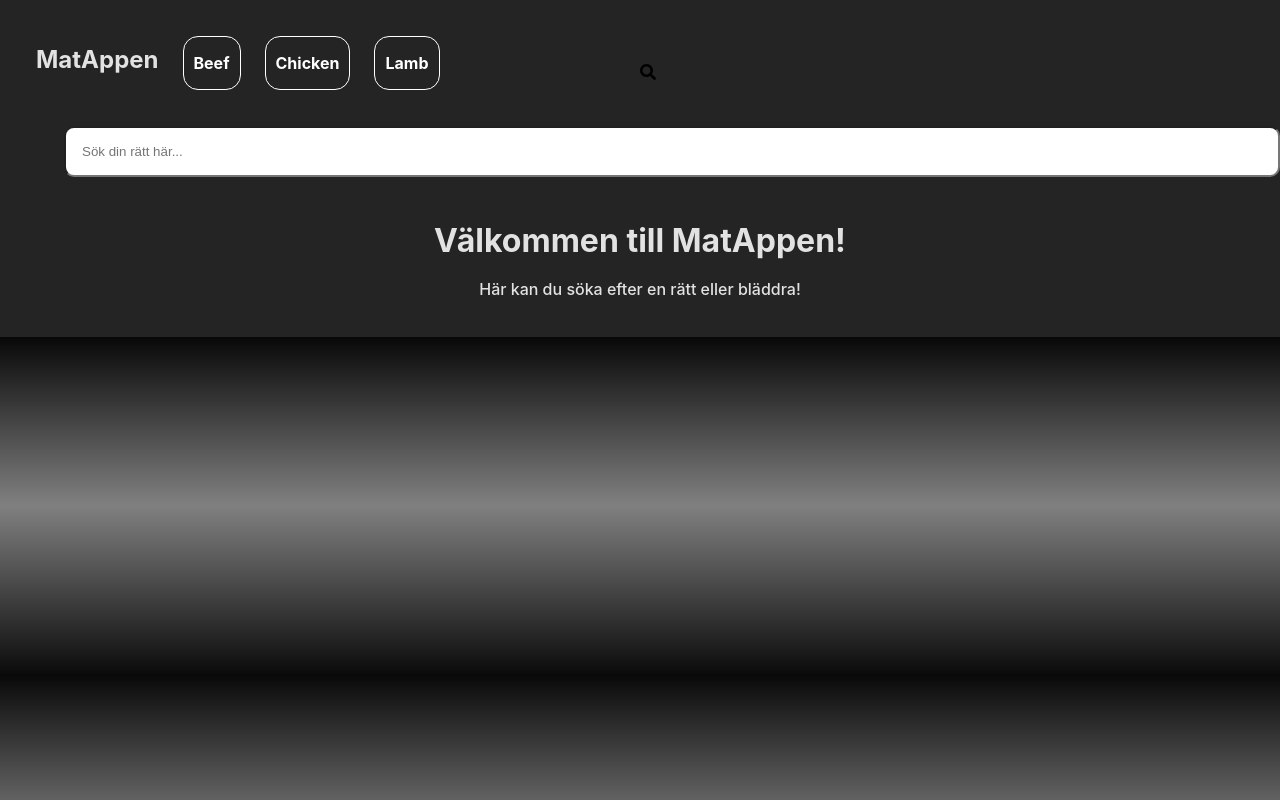
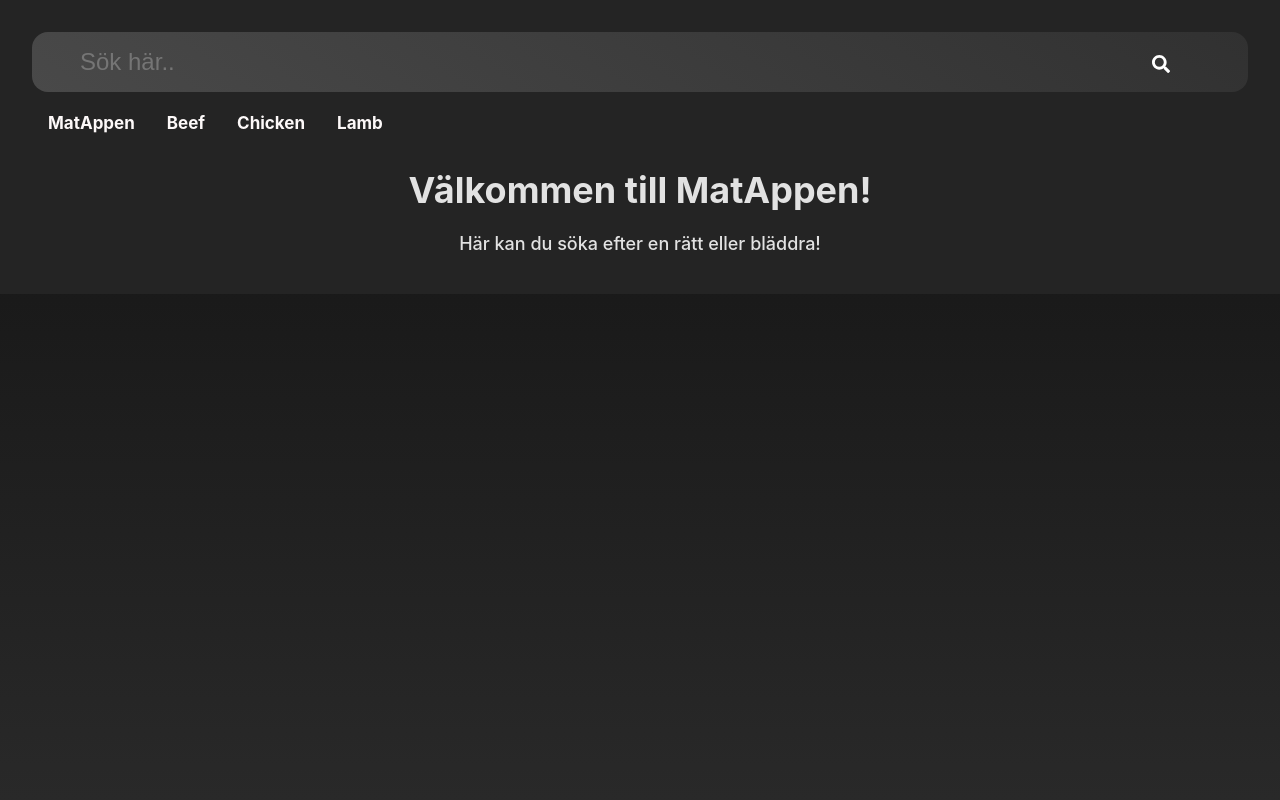
Before and after one commit to Niklaspelli/MatApp, a React (Vite) app: page / in a window 1280 px wide. Built offline with nearby package versions, Linux system fonts and the light colour scheme.

Commit message:
fixat ny navbar, fixat bilder etc

```diff
--- a/src/App.css
+++ b/src/App.css
@@ -30,20 +30,22 @@
 
 body {
   margin: 0;
-padding: 0;
-
-  background: linear-gradient(rgb(8, 8, 8), gray, rgb(12, 11, 11));
+  min-height: 100vh;
+  font-size: 18px;
+  background: linear-gradient(#111111, #292929);
   background-size: cover;
+  color: white;
+  font-family:'Segoe UI', Tahoma, Geneva, Verdana, sans-serif;
 }
 
 
 a {
   font-weight: 500;
-  color: #ce8f07;
+  color: white;
   text-decoration: inherit;
 }
 a:hover {
-  color: rgb(20, 20, 20);
+  color: rgb(132, 128, 128);
 }
 
 
@@ -52,72 +54,192 @@
   font-weight: bold;
 }
 
-.mealSelection {
-  position: relative;
-  width: 300px;
-  height: 300px;
-  border-radius: 10px;
-  align-items: baseline;
+
+.recipe-container{
+  display: grid;
+gap: 2rem;
+  grid-template-columns: repeat(auto-fit, 500px);
+  align-items: center;
 }
 
-input{
+
+
+
+.mealSelection, .recipe-img {
+
+  width: 400px;
+  height: 400px;
+  border-radius: 10px;
+
+}
+
+.recipe-list {
+  text-align: center;
+  align-content: center;
+margin: 30px;
+
+}
+
+
+.recipe-img {
   align-items: center;
-  display: flex;
+display: flex;
+margin: 30px;
+
+top: 0;
+
+
+}
+
+
+.instructionBox {
+  align-items: center;
+  align-content: center;
+
+
+width: 400px;
+height: 100%;
+top: 0;
+padding: 1rem;
+
+
+
+}
+
+.imageMeals {
+
+  float: left;
+  display: grid;
+grid-template-columns: repeat(auto-fit, minmax(20rem, 3fr));
+grid-row-start: 4rem;
+margin: 2.5rem;
+gap: 5rem;
+
+}
+
+.meal-bg {
+  background-color: white;
+  opacity: 60%;
+  height: 60px;
+  width: 400px;
+  position: absolute;
+  filter: blur(5px);
+  -webkit-filter: blur(4px);
+}
+
+
+.meal-text {
+  position: absolute;
+ color: black;
+  width: 400px;
+  border-radius: 5px;
+
+
+}
+
+ul{
+  padding: 0;
+  margin: 0;
+ list-style: none;
+
+}
+
+
+
+.box {
+  border: 2px solid white;
+  background: rgb(59, 55, 55);
+  color: rgb(248, 213, 213);
+  border-radius: 20px;
+}
+
+
+
+.topnav {
+
+  overflow: hidden;
+
+}
+
+.topnav a {
+  float: left;
+  display: block;
+  color: rgb(253, 249, 249);
+  text-align: center;
+  padding: 14px 16px;
+  text-decoration: none;
+  font-size: 17px;
+  list-style: none;
+  border-radius: 15px;
+
+}
+
+.topnav a:hover {
+  background-color: #ddd;
+  color: black;
+}
+
+.topnav a.active {
+  background-color: #2196F3;
+  color: white;
+}
+
+.topnav .search-container {
+  float: right;
+}
+
+input {
+  border: none;
+  background: linear-gradient(35deg, #494949, #313131);
+  font-size: 1.5rem;
+  color: white;
+  padding: 1rem 3rem;
+  border: none;
+  border-radius: 1rem;
+  outline: none;
   width: 100%;
-  padding: 1rem;
-  margin: 2rem;
-  border-radius: 10px;
-  align-items: center;
 }
 svg {
   position: absolute;
-  top: 9%;
-  right: 50%;
+  top: 8%;
+  right: 10%;
   transform: translate(100%, -50%);
-  color: black;
+  color: white;
 }
-.imageMeals {
-  align-items: center;
- flex-direction: column;
-  float: left;
-  display: grid;
-grid-template-columns: repeat(auto-fit, minmax(20rem, 1fr));
-grid-gap: 3rem;
+
+
+@media screen and (max-width: 600px) {
+  .topnav .search-container {
+    float: none;
+  }
+
+  svg {
+    position: absolute;
+    top: 9%;
+    right: 15%;
+    transform: translate(100%, -50%);
+    color: white;
+  }
+  .topnav a, .topnav input[type=text], .topnav .search-container button {
+    float: none;
+    display: block;
+    text-align: left;
+    width: 100%;
+    margin: 0;
+    padding: 14px;
+  }
+  .topnav input[type=text] {
+    border: 1px solid #ccc;
+  }
+}
+
+.imageMeals{
+  place-content: center;
 
 }
 
-ol{
-  padding: 0;
-  margin: 0;
+.instructionBox,.recipe-img,.recipe-list {
+flex-direction: column;
+place-content: center;
+
 }
-
-
-.nav-button {
-  border: 1px solid white;
-  padding: 10px;
-  border-radius: 15px;
-  color: white;
-}
-
-.nav-button:hover {
-background-color: white;
-color: black;
-}
-
-
-.nav ul {
-  padding: 0;
-  margin: 0;
-  list-style: none;
-  display: flex;
-  gap: 1rem;
-}
-
-.nav a {
-  color: inherit;
-  text-decoration: none;
-  height: 100%;
-  display: flex;
-  align-items: center;
-  padding: .25rem;
-}
--- a/src/App.jsx
+++ b/src/App.jsx
@@ -12,8 +12,9 @@
 
   return (
     <BrowserRouter>
+    <Searchbar />
     <NavCategory />
-    <Searchbar />
+
     <Pages />
    {/*  <Category /> */}
    </BrowserRouter>
--- a/src/components/Nav-Category.jsx
+++ b/src/components/Nav-Category.jsx
@@ -4,12 +4,12 @@
 
 function NavCategory() {
   return (
-    <nav className="nav">
+    <nav className="topnav">
 
 
     <ul>
       <Link to={"/"}>
-     <h1>MatAppen</h1>
+     <h4 className="active">MatAppen</h4>
      </Link>
       <Link to={'/meals/beef'}>
        <li>
--- a/src/components/Searchbar.jsx
+++ b/src/components/Searchbar.jsx
@@ -16,13 +16,13 @@
 
   return (
     <div>
-       <FaSearch />
+       <div className='topnav'>
       <form onSubmit={submitHandler}>
-
-      <input onChange={(e) => setInput(e.target.value)} type="text" placeholder="Sök din rätt här..." value={input}/>
+     <FaSearch />
+      <input onChange={(e) => setInput(e.target.value)} type="text" placeholder="Sök här.." value={input} className='topnav'/>
 
       </form>
-    </div>
+    </div></div>
   )
 }
 
--- a/src/pages/Meals.jsx
+++ b/src/pages/Meals.jsx
@@ -35,10 +35,14 @@
             {error && <div className='error'>Error: {error}</div>}
             { meals && meals.map((item) => (
                 <Link key={item.idMeal} to={"/recipe/" + item.idMeal}>
+
                     <div className='imageMeals'>
+                   <div className='meal-bg'></div>
+                    <div className='meal-text'>{item.strMeal}</div>
+
                   <img src={item.strMealThumb} alt={item.strCategory} className='mealSelection'/>
-                    <h4>{item.strMeal}</h4>
-                    </div>
+                   </div>
+
                 </Link>
             ))}
         </div>
--- a/src/pages/Recipe.jsx
+++ b/src/pages/Recipe.jsx
@@ -43,21 +43,28 @@
     return (
         <div>
             <h1>{details.strMeal}</h1>
-            <img src={details.strMealThumb} alt="" className='mealSelection'/>
+           <div className='recipe-container'>
+            <div className='recipe-list'>
             <h2>Ingredients:</h2>
-            <ol>
+            <ul>
                 {getIngredients().map((ingredient, index) => (
                     <li key={index}>{ingredient}</li>
-                ))}
-            </ol>
+                  ))}
+            </ul>
+            </div>
+            <img src={details.strMealThumb} alt="" className='recipe-img'/>
+              <div className='instructionBox'>
              <h2>Instructions:</h2>
-            <div className='instructionBox'>
 
+           <div className='box'>
              <p>{details.strInstructions}</p>
+               </div>
             </div>
 
+          </div>
         </div>
     );
+
 }
 
 export default Recipe;
```
